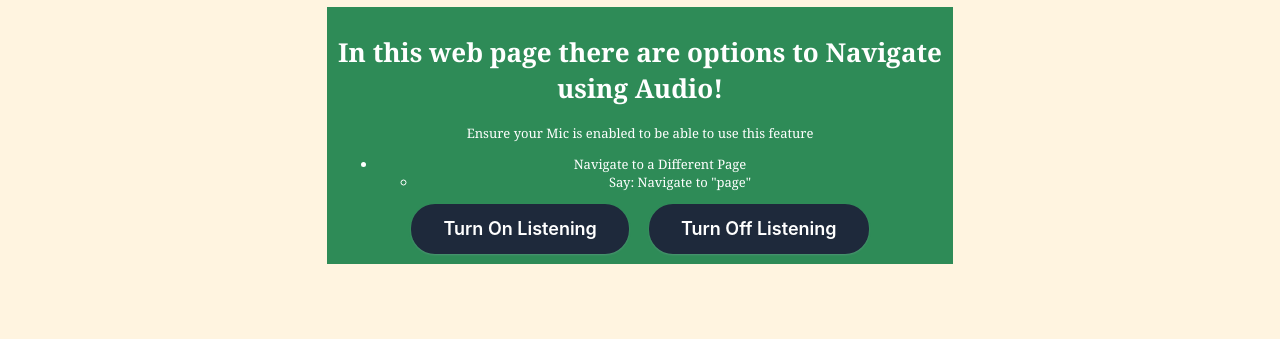
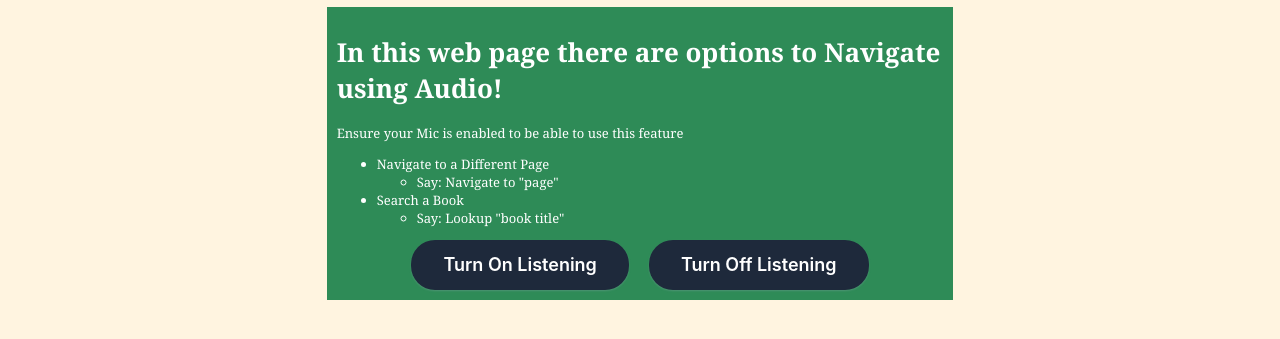
Before and after one commit to AndyxNguyen22/INST-377-Project, a website: page public/Book Page.html in a window 1280 px wide. Shown: the part 279-618 px from the top of the page. Drawn offline with Linux system fonts and the light colour scheme; no server answers; a script that the page names is missing.

Commit message:
Going to Add Lookup Option for Annyang

```diff
--- a/public/Book Page.html
+++ b/public/Book Page.html
@@ -30,7 +30,7 @@
         </nav>
 
         <body id="booksBody">
-            <h1>Your Saved Books!</h1>
+            <h1 id = "booksHeader">Your Saved Books!</h1>
 
             <div id="savedBooks">
                 <table id = "savedBooksTable">
@@ -53,6 +53,11 @@
                             <ul>
                                 <li> Say: Navigate to "page" </li>
                             </ul>
+                        <li>Search a Book</li>
+                            <ul>
+                                <li>Say: Lookup "book title"</li>
+                            </ul>
+
                 </p>
             </div>
 
--- a/public/global.css
+++ b/public/global.css
@@ -155,7 +155,7 @@ body {
     font-size: 20px;
   }
 
-  #booksBody {
+  #booksHeader {
     text-align: center;
   }
 
--- a/public/global.js
+++ b/public/global.js
@@ -248,7 +248,8 @@ bookImages();
 // Annyang
 if (annyang) {
     const commands = {
-      'Navigate to *page': pageNavigate
+        'Navigate to *page': pageNavigate,
+        // 'Lookup *book': audioBook,
     };
 
     function pageNavigate(url){
@@ -256,6 +257,14 @@ if (annyang) {
         window.location.href = url;
     }
 
+    //  function audioBook(bookName) {
+    //     const bookName = document.getElementById("searchBox").value.trim().replace(/\s+/g, "+");
+
+    //     bookName.value = bookName;
+
+    //     searchBooksGoogle();
+    // }
+
 
     // Add our commands to annyang
     annyang.addCommands(commands);
```
Also changed, not shown: public/About Us.html (+7 -2 lines), public/HomePage.html (+5 -0 lines).
